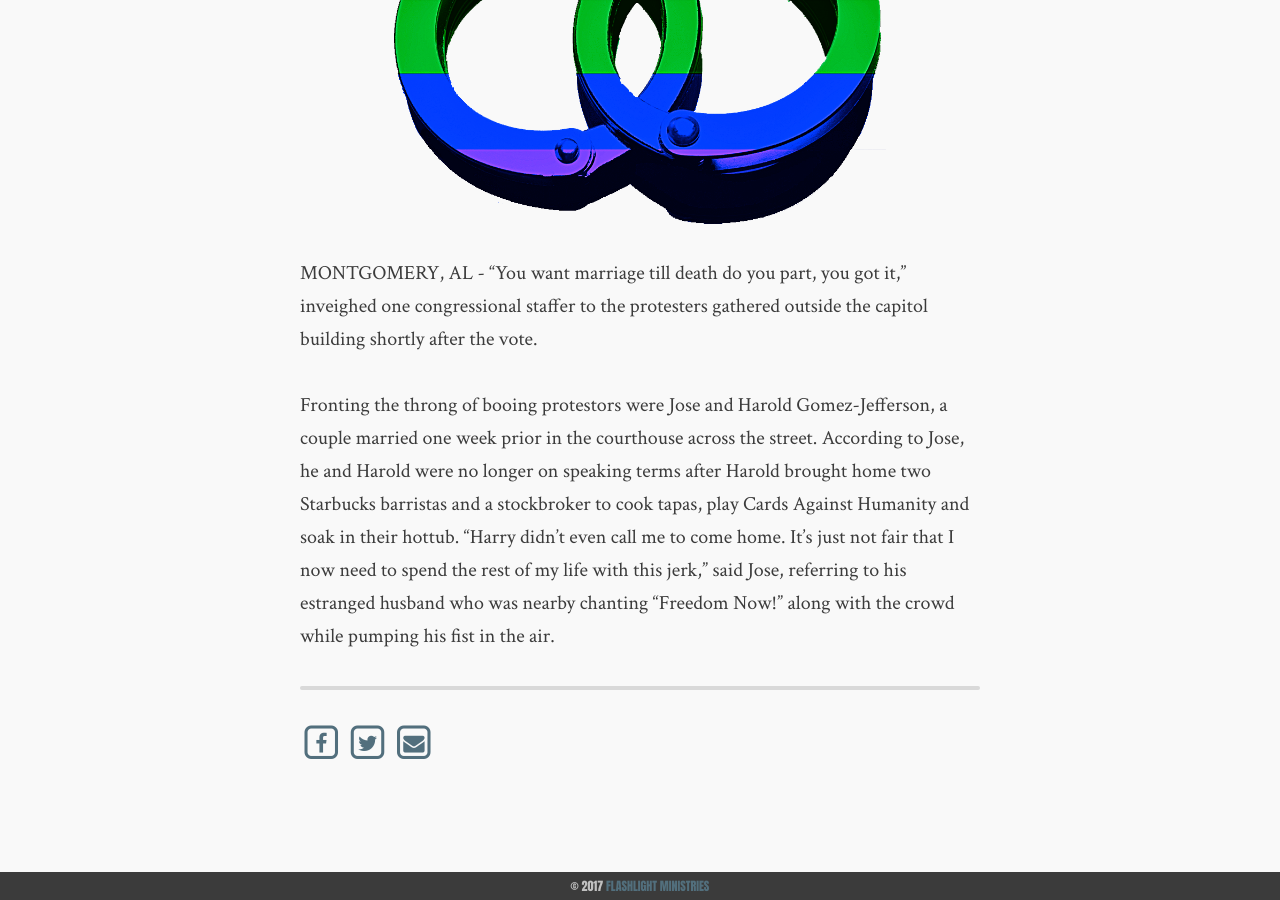
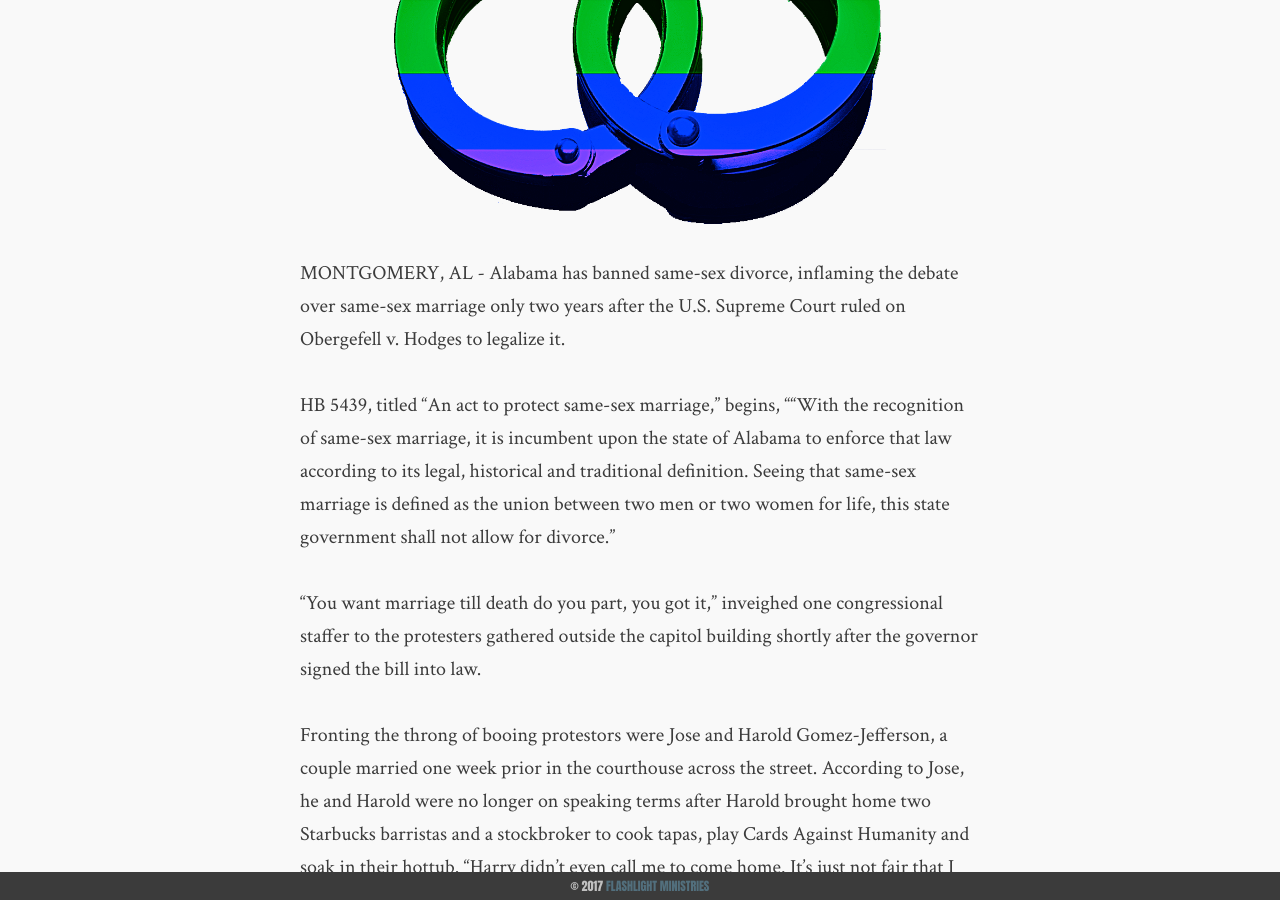
Before and after one commit to flashlightministries/oilforlight, a Jekyll site: the page built from _posts/2017-10-10-same-sex-divorce.md, in a window 1280 px wide and 900 px high, scrolled down 494 px. Built offline with Jekyll 4.4.1, drawn with Linux system fonts in a browser that asks for light colours; nearby versions of some CDN libraries.

Commit message:
Update 2017-10-10-same-sex-divorce.md

```diff
--- a/_posts/2017-10-10-same-sex-divorce.md
+++ b/_posts/2017-10-10-same-sex-divorce.md
@@ -8,6 +8,10 @@ image:
 comments: false
 ---
 
-MONTGOMERY, AL - "You want marriage till death do you part, you got it," inveighed one congressional staffer to the protesters gathered outside the capitol building shortly after the vote.
+MONTGOMERY, AL - Alabama has banned same-sex divorce, inflaming the debate over same-sex marriage only two years after the U.S. Supreme Court ruled on Obergefell v. Hodges to legalize it.
+
+HB 5439, titled "An act to protect same-sex marriage," begins, ""With the recognition of same-sex marriage, it is incumbent upon the state of Alabama to enforce that law according to its legal, historical and traditional definition.  Seeing that same-sex marriage is defined as the union between two men or two women for life, this state government shall not allow for divorce."
+
+"You want marriage till death do you part, you got it," inveighed one congressional staffer to the protesters gathered outside the capitol building shortly after the governor signed the bill into law.
 
 Fronting the throng of booing protestors were Jose and Harold Gomez-Jefferson, a couple married one week prior in the courthouse across the street.  According to Jose, he and Harold were no longer on speaking terms after Harold brought home two Starbucks barristas and a stockbroker to cook tapas, play Cards Against Humanity and soak in their hottub.  "Harry didn't even call me to come home.  It's just not fair that I now need to spend the rest of my life with this jerk," said Jose, referring to his estranged husband who was nearby chanting "Freedom Now!" along with the crowd while pumping his fist in the air.
```
